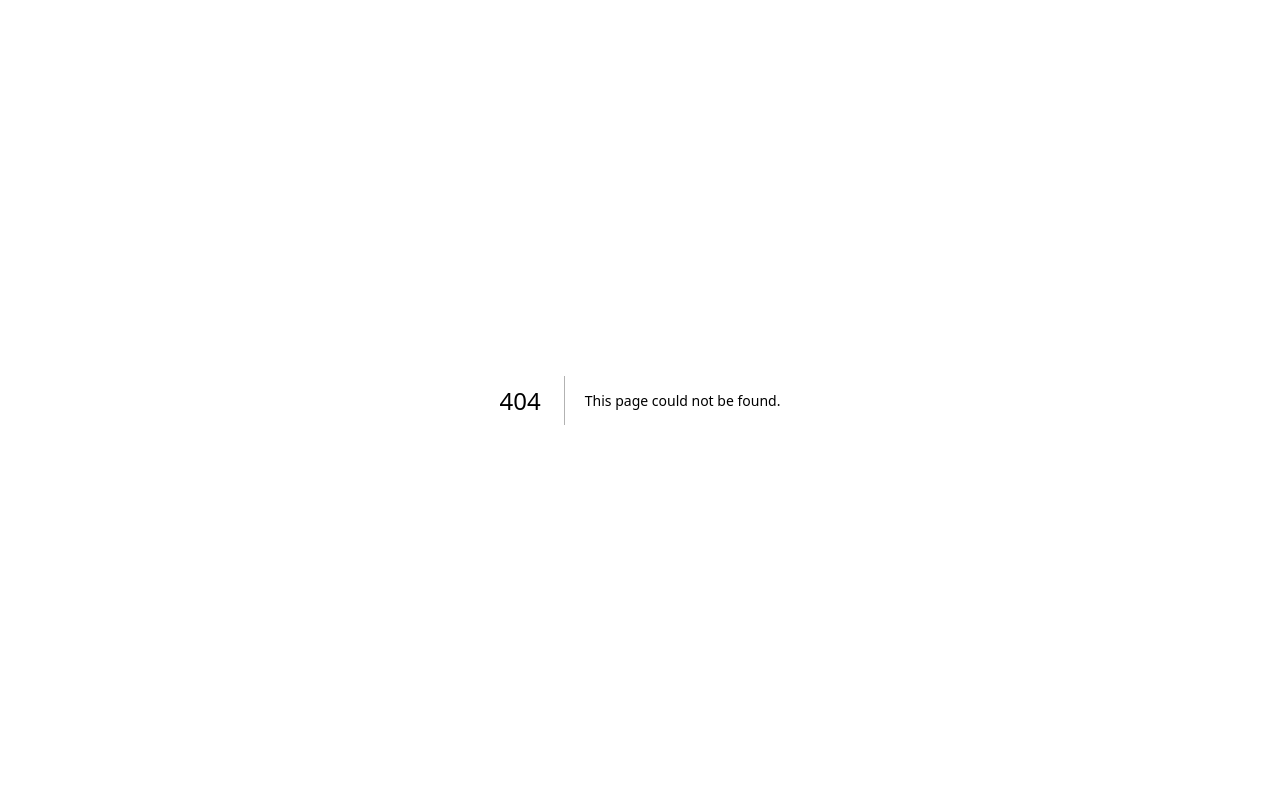
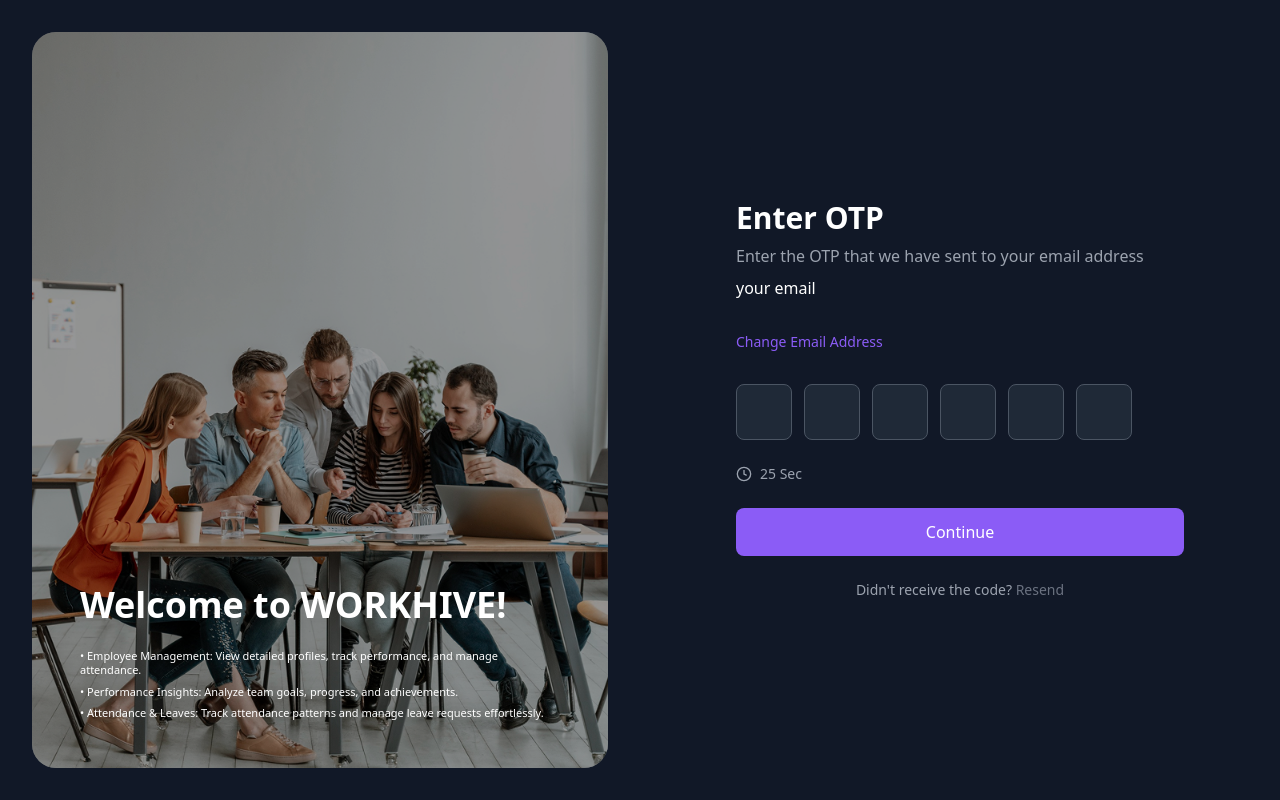
Before and after one commit to Himansu-gami/Himansu-vTrades-FrontendDeveloperTask, a Next.js app: page /verify-otp in a window 1280 px wide. Before the commit this address had no page. Built offline with nearby package versions, Linux system fonts and the light colour scheme.

Commit message:
feat : implement verify-otp page

```diff
--- a/app/forgot-password/page.tsx
+++ b/app/forgot-password/page.tsx
@@ -8,7 +8,6 @@ import Input from '@/components/Input'
 export default function ForgotPassword() {
   const [email, setEmail] = useState('')
   const [error, setError] = useState('')
-  const [isSubmitted, setIsSubmitted] = useState(false)
 
   const validateEmail = (email: string) => {
     const emailRegex = /^[^\s@]+@[^\s@]+\.[^\s@]+$/
@@ -36,37 +35,8 @@ export default function ForgotPassword() {
     }
 
     console.log('Password reset requested for:', email)
-    setIsSubmitted(true)
-    // Handle password reset logic here
-  }
-
-  if (isSubmitted) {
-    return (
-      <AuthLayout>
-        <div className="text-center">
-          <div className="w-16 h-16 bg-primary/20 rounded-full flex items-center justify-center mx-auto mb-6">
-            <svg width="32" height="32" viewBox="0 0 24 24" fill="none" stroke="currentColor" strokeWidth="2" className="text-primary">
-              <path d="M22 11.08V12a10 10 0 1 1-5.93-9.14" />
-              <polyline points="22 4 12 14.01 9 11.01" />
-            </svg>
-          </div>
-          <h2 className="text-3xl font-bold mb-2">Check Your Email</h2>
-          <p className="text-gray-400 mb-8">
-            We've sent a password reset link to <span className="text-white">{email}</span>
-          </p>
-          <Link
-            href="/signin"
-            className="text-primary hover:text-primary-dark inline-flex items-center gap-2"
-          >
-            <svg width="20" height="20" viewBox="0 0 24 24" fill="none" stroke="currentColor" strokeWidth="2">
-              <line x1="19" y1="12" x2="5" y2="12" />
-              <polyline points="12 19 5 12 12 5" />
-            </svg>
-            Back to Sign In
-          </Link>
-        </div>
-      </AuthLayout>
-    )
+    // Redirect to OTP verification page
+    window.location.href = `/verify-otp?email=${encodeURIComponent(email)}`
   }
 
   return (
--- /dev/null
+++ b/app/verify-otp/page.tsx
@@ -0,0 +1,153 @@
+'use client'
+
+import { useState, useRef, KeyboardEvent, ClipboardEvent, useEffect } from 'react'
+import { useRouter, useSearchParams } from 'next/navigation'
+import Link from 'next/link'
+import AuthLayout from '@/components/AuthLayout'
+
+export default function VerifyOTP() {
+  const router = useRouter()
+  const searchParams = useSearchParams()
+  const email = searchParams.get('email') || 'your email'
+
+  const [otp, setOtp] = useState(['', '', '', '', '', ''])
+  const [timer, setTimer] = useState(30)
+  const [error, setError] = useState('')
+  const inputRefs = useRef<(HTMLInputElement | null)[]>([])
+
+  useEffect(() => {
+    if (timer > 0) {
+      const interval = setInterval(() => {
+        setTimer((prev) => prev - 1)
+      }, 1000)
+      return () => clearInterval(interval)
+    }
+  }, [timer])
+
+  const handleChange = (index: number, value: string) => {
+    if (!/^\d*$/.test(value)) return
+
+    const newOtp = [...otp]
+    newOtp[index] = value.slice(-1)
+    setOtp(newOtp)
+    setError('')
+
+    if (value && index < 5) {
+      inputRefs.current[index + 1]?.focus()
+    }
+  }
+
+  const handleKeyDown = (index: number, e: KeyboardEvent<HTMLInputElement>) => {
+    if (e.key === 'Backspace' && !otp[index] && index > 0) {
+      inputRefs.current[index - 1]?.focus()
+    }
+  }
+
+  const handlePaste = (e: ClipboardEvent<HTMLInputElement>) => {
+    e.preventDefault()
+    const pastedData = e.clipboardData.getData('text').slice(0, 6)
+    if (!/^\d+$/.test(pastedData)) return
+
+    const newOtp = [...otp]
+    pastedData.split('').forEach((char, index) => {
+      if (index < 6) newOtp[index] = char
+    })
+    setOtp(newOtp)
+
+    const nextIndex = Math.min(pastedData.length, 5)
+    inputRefs.current[nextIndex]?.focus()
+  }
+
+  const handleSubmit = () => {
+    const otpValue = otp.join('')
+
+    if (otpValue.length !== 6) {
+      setError('Please enter all 6 digits')
+      return
+    }
+
+    console.log('OTP submitted:', otpValue)
+    // Verify OTP logic here
+    // On success, redirect to reset password page
+    router.push('/reset-password')
+  }
+
+  const handleResend = () => {
+    if (timer === 0) {
+      setTimer(30)
+      setOtp(['', '', '', '', '', ''])
+      inputRefs.current[0]?.focus()
+      console.log('OTP resent')
+    }
+  }
+
+  return (
+    <AuthLayout>
+      <h2 className="text-3xl font-bold mb-2">Enter OTP</h2>
+      <p className="text-gray-400 mb-2">
+        Enter the OTP that we have sent to your email address
+      </p>
+      <p className="text-white mb-8">{email}</p>
+
+      <Link
+        href="/forgot-password"
+        className="text-primary hover:text-primary-dark text-sm mb-8 block"
+      >
+        Change Email Address
+      </Link>
+
+      <div className="space-y-6">
+        <div className="flex gap-3">
+          {otp.map((digit, index) => (
+            <input
+              key={index}
+              ref={(el) => { inputRefs.current[index] = el }}
+              type="text"
+              inputMode="numeric"
+              maxLength={1}
+              value={digit}
+              onChange={(e) => handleChange(index, e.target.value)}
+              onKeyDown={(e) => handleKeyDown(index, e)}
+              onPaste={handlePaste}
+              className="w-14 h-14 text-center text-2xl bg-dark rounded-lg border border-dark-lighter focus:border-primary focus:outline-none"
+            />
+          ))}
+        </div>
+
+        {error && <p className="text-red-500 text-xs">{error}</p>}
+
+        <div className="flex items-center gap-2 text-sm text-gray-400">
+          <svg width="16" height="16" viewBox="0 0 24 24" fill="none" stroke="currentColor" strokeWidth="2">
+            <circle cx="12" cy="12" r="10" />
+            <polyline points="12 6 12 12 16 14" />
+          </svg>
+          <span>{timer} Sec</span>
+        </div>
+
+        <button
+          type="button"
+          onClick={handleSubmit}
+          className="w-full py-3 bg-primary hover:bg-primary-dark rounded-lg font-medium transition-colors"
+        >
+          Continue
+        </button>
+
+        <p className="text-center text-sm text-gray-400">
+          Didn't receive the code?{' '}
+          <button
+            type="button"
+            onClick={handleResend}
+            disabled={timer > 0}
+            className={`${
+              timer > 0
+                ? 'text-gray-500 cursor-not-allowed'
+                : 'text-primary hover:text-primary-dark cursor-pointer'
+            }`}
+          >
+            Resend
+          </button>
+        </p>
+      </div>
+    </AuthLayout>
+  )
+}
```
